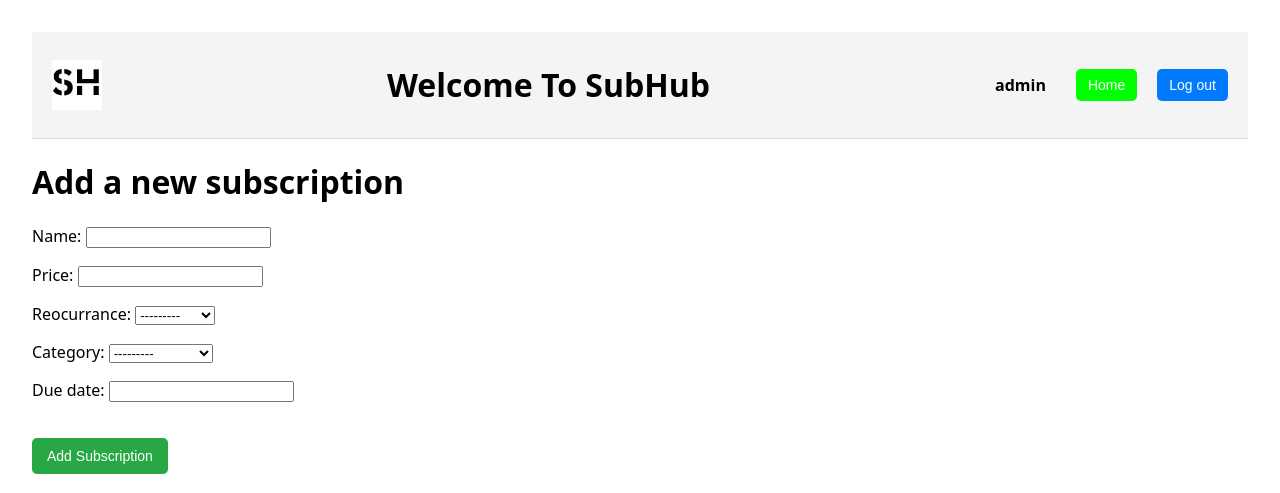
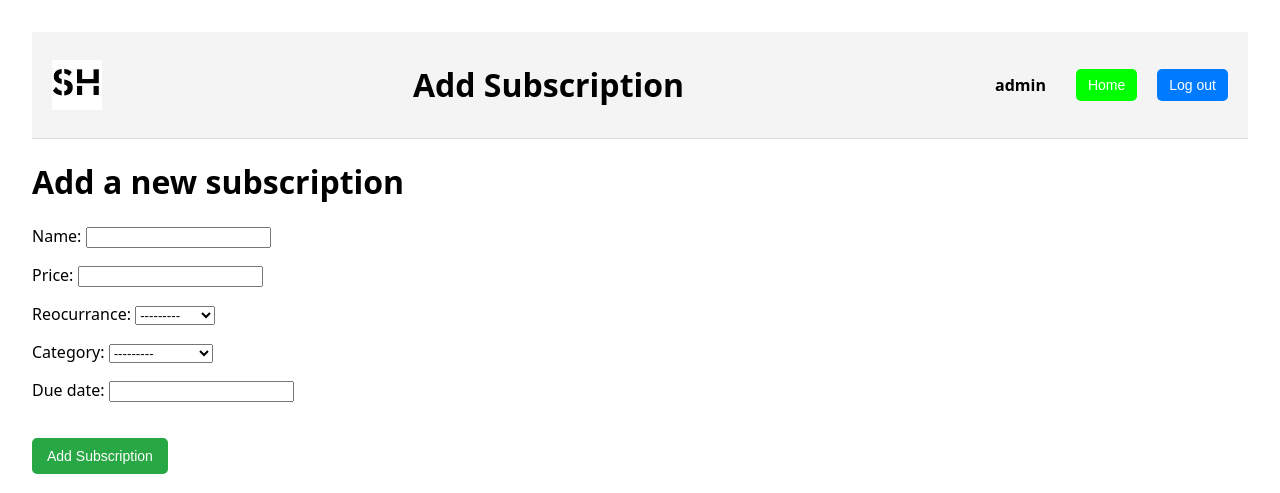
Before and after one commit to PaulineHansonChangedMyLife/SubHub, a Django app: page /subhub/add-subscription/ in a window 1280 px wide. Shown: the top 493 px of the page. Run offline with Django 5.2, Linux system fonts and the light colour scheme; a user stored in the database is signed in.

Commit message:
Only show home button when not on home or login page

```diff
--- a/subhub/templates/subhub/base.html
+++ b/subhub/templates/subhub/base.html
@@ -12,14 +12,19 @@
             {% if current_app == "users" %}
             <h1>Sign In</h1>
             {% endif %}
+            {% if current_app == "addsub" %}
+            <h1>Add Subscription</h1>
+            {% endif %}
         </div>
         <div class="user-info">
             <span>{{ request.user.username }}</span>
             {% if request.user.is_authenticated %}
-            <form action="{% url 'subhub:home' %}" method="post" style="margin: 0; margin-left: 20px;">
-                {% csrf_token %}
-                <button type="submit", style="background-color: rgb(0, 255, 0);">Home</button>
-            </form>
+                {% if current_app != "subhub" %}
+                <form action="{% url 'subhub:home' %}" method="post" style="margin: 0; margin-left: 20px;">
+                    {% csrf_token %}
+                    <button type="submit", style="background-color: rgb(0, 255, 0);">Home</button>
+                </form>
+                {% endif %}
             <form action="{% url 'users:logout' %}" method="post" style="margin: 0; margin-left: 20px;">
                 {% csrf_token %}
                 <button type="submit">Log out</button>
--- a/subhub/views.py
+++ b/subhub/views.py
@@ -41,5 +41,5 @@ def add_subscription(request):
             return redirect('subhub:home')
     else:
         form = addsubscriptionform()
-    return render(request, "subhub/home.html", {"form": form, "current_app": "subhub"})
+    return render(request, "subhub/home.html", {"form": form, "current_app": "addsub"})
              # CHANGE RENDER TO add-subscription.html when I want more customisation
```
Also changed, not shown: db.sqlite3.
